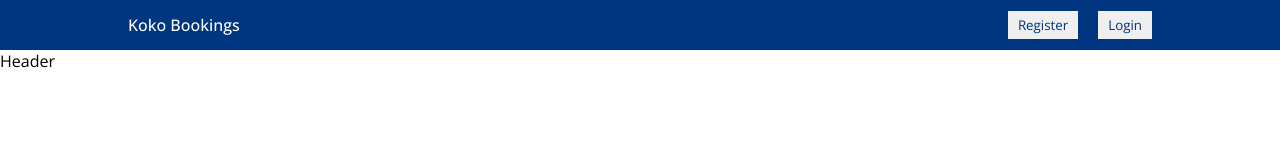
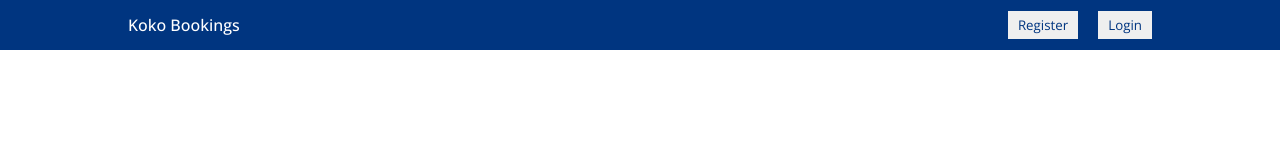
Before and after one commit to Koko-Dev/react-reservation-app, a React (Create React App) app: page / in a window 1280 px wide. Shown: the top 160 px of the page. Built offline with nearby package versions, Linux system fonts and the light colour scheme.

Commit message:
Header.js: Modify return div jsx

```diff
--- a/src/components/header/Header.js
+++ b/src/components/header/Header.js
@@ -2,7 +2,15 @@ import './header.css';
 
 const Header = () => {
 	return (
-		<div className="header">Header</div>
+		<div className="header">
+			<div className="headerList">
+				<div className="headerListItem">
+
+				</div>
+				{/* /.headerListItem */}
+			</div>
+			{/* /.headerList */}
+		</div>
 	)
 }
 
```
